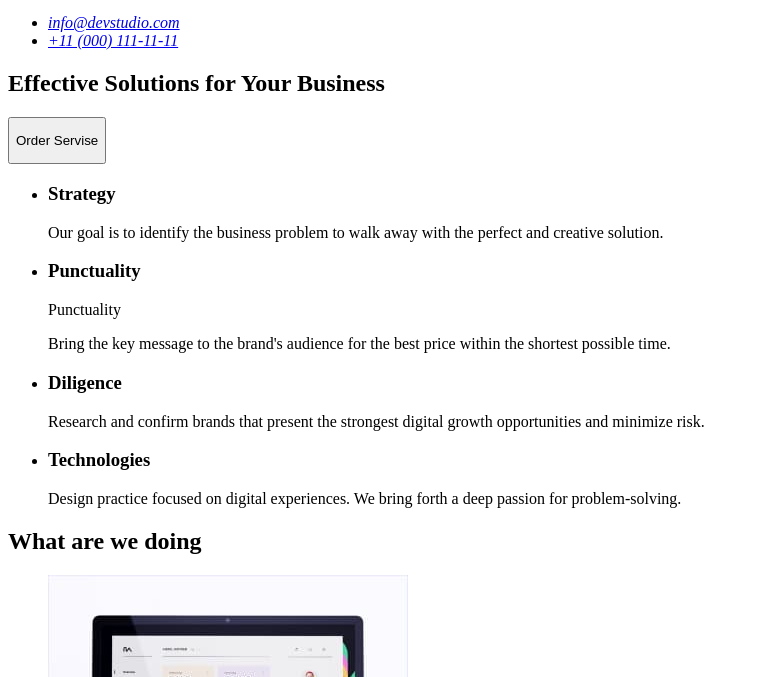
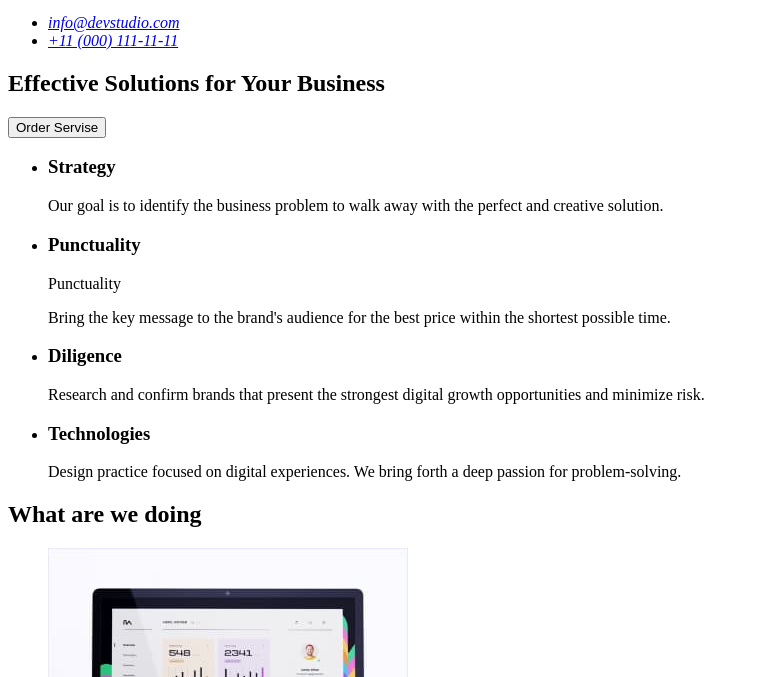
Before and after one commit to yakateryna/goit-markup-hw-01, a plain HTML site: page index.html in a window 1280 px wide. Shown: the part 123-800 px from the top of the page, without its empty margins (0-759 px from the left). Drawn offline with Linux system fonts and the light colour scheme.

Commit message:
Update index.html

```diff
--- a/index.html
+++ b/index.html
@@ -35,7 +35,7 @@
 
       <section>
         <h1>Effective Solutions for Your Business</h1>
-        <button type="button"><p>Order Servise</p></button>
+        <button type="button">Order Servise</button>
       </section>
 
       <!-- section 1 -->
```
